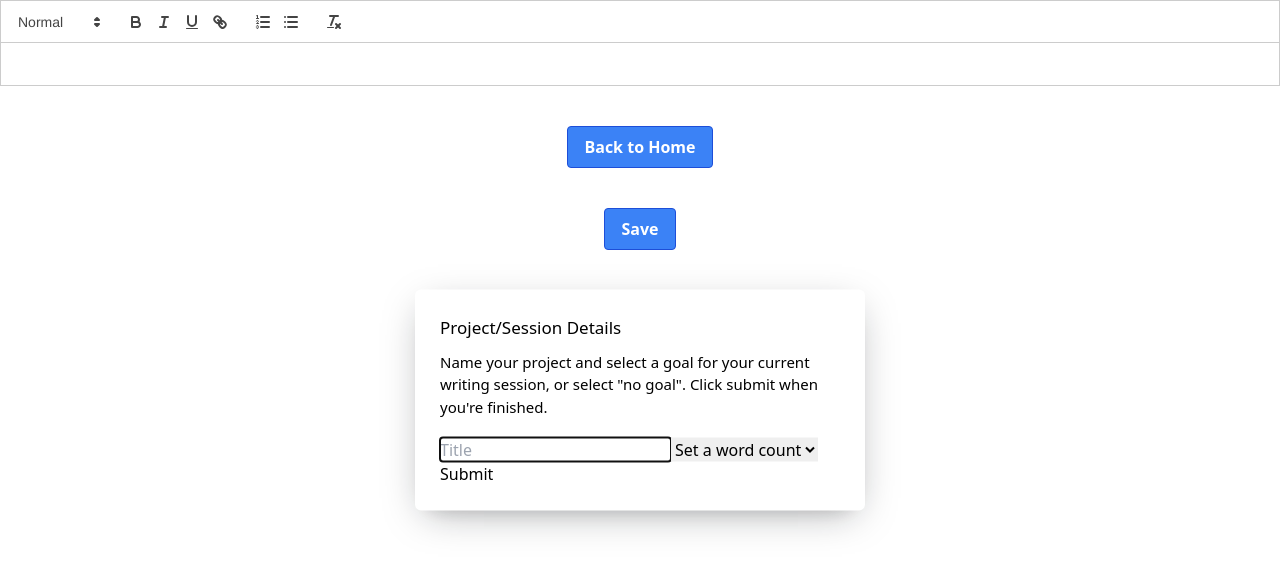
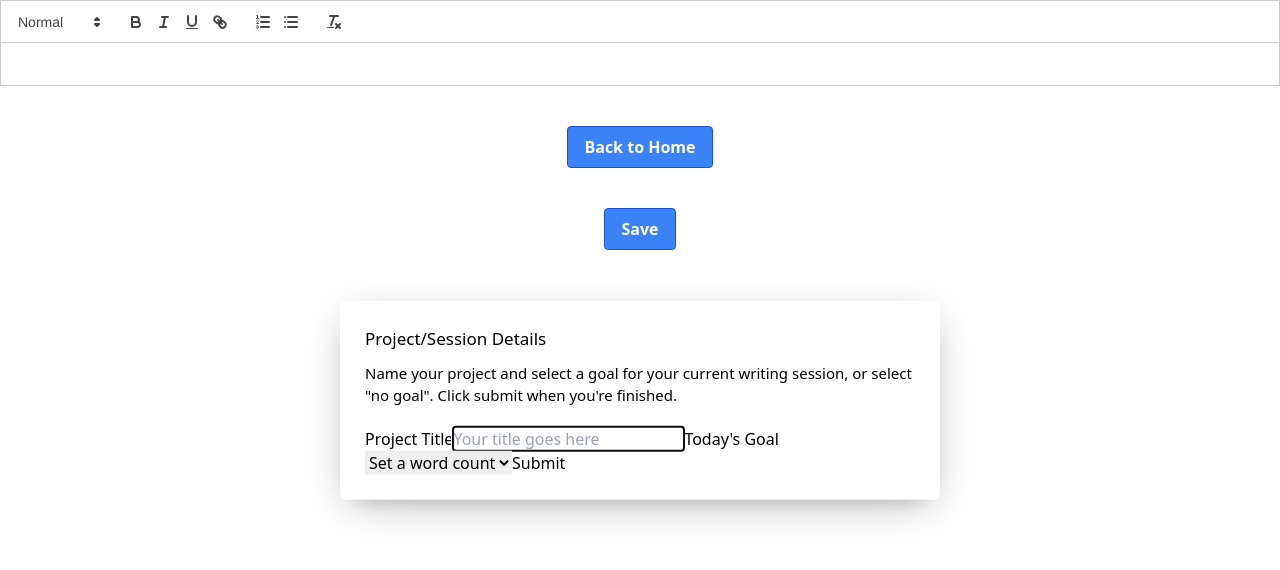
Before and after one commit to parrottjrs/think-write, a React (Vite) app: page /think-write/edit/01d5cabc-e0c5-42da-853d-7f167b16db36 in a window 1280 px wide. Shown: the top 570 px of the page. Built offline with nearby package versions, Linux system fonts and the light colour scheme.

Commit message:
Dialog component update
Dialog component now functions as intended (still needs styling))

```diff
--- a/src/components/ProjectList.tsx
+++ b/src/components/ProjectList.tsx
@@ -21,7 +21,7 @@ export default function ProjectList() {
     return (
       <React.Fragment key={id}>
         <div className="p-4 border-b hover:bg-gray-50">
-          {title ? title : ""}
+          {title ? title : "Untitled Project"}
         </div>
         <div className="p-4 border-b hover:bg-gray-50">{modified}</div>
         <div className="p-4 border-b hover:bg-gray-50">
--- a/src/components/SessionList.tsx
+++ b/src/components/SessionList.tsx
@@ -5,7 +5,7 @@ import EditButton from "./EditButton";
 import ReactQuill from "react-quill";
 import { formatDate, lockCheck, saveProject } from "../utils/utils";
 
-function SessionListItem({ session, id, hot, sessions }) {
+function SessionListItem({ session, id, hot, sessions, title }) {
   const { cold, sessionId, unlockDate } = session;
 
   const [change, setChange] = useState(true);
@@ -18,6 +18,7 @@ function SessionListItem({ session, id, hot, sessions }) {
     );
     currentSession.cold = sessionText;
     saveProject({
+      title: title,
       id: id,
       hot: hot,
       modified: formatDate(new Date()),
@@ -51,7 +52,7 @@ function SessionListItem({ session, id, hot, sessions }) {
   );
 }
 
-export default function SessionList({ id, sessions, hot }) {
+export default function SessionList({ id, sessions, hot, title }) {
   const [open, setOpen] = useState(false);
 
   if (!sessions.length) {
@@ -90,6 +91,7 @@ export default function SessionList({ id, sessions, hot }) {
             id={id}
             hot={hot}
             sessions={sessions}
+            title={title}
           />
         ))}
       </Collapsible.Content>
--- a/src/pages/Editor.tsx
+++ b/src/pages/Editor.tsx
@@ -8,17 +8,25 @@ import HomeButton from "../components/HomeButton";
 import { createProject, formatDate, saveProject } from "../utils/utils";
 import SessionList from "../components/SessionList";
 import * as Dialog from "@radix-ui/react-dialog";
-import { Cross2Icon } from "@radix-ui/react-icons";
 import { useForm } from "react-hook-form";
 
-const SessionDialog = () => {
-  const { register, handleSubmit } = useForm();
+const SessionDialog = (props) => {
+  const { register, handleSubmit } = useForm({
+    defaultValues: { currentTitle: props.title, goal: "wordCount" },
+  });
+
   const [open, setOpen] = useState(true);
+
   return (
     <Dialog.Root open={open} onOpenChange={setOpen}>
       <Dialog.Portal>
         <Dialog.Overlay className="bg-blackA9 data-[state=open]:animate-overlayShow fixed inset-0" />
-        <Dialog.Content className="data-[state=open]:animate-contentShow fixed top-[50%] left-[50%] max-h-[85vh] w-[90vw] max-w-[450px] translate-x-[-50%] translate-y-[-50%] rounded-[6px] bg-white p-[25px] shadow-[hsl(206_22%_7%_/_35%)_0px_10px_38px_-10px,_hsl(206_22%_7%_/_20%)_0px_10px_20px_-15px] focus:outline-none">
+        <Dialog.Content
+          className="data-[state=open]:animate-contentShow fixed top-[50%] left-[50%] max-h-[85vh] w-[90vw] max-w-[600px] translate-x-[-50%] translate-y-[-50%] rounded-[6px] bg-white p-[25px] shadow-[hsl(206_22%_7%_/_35%)_0px_10px_38px_-10px,_hsl(206_22%_7%_/_20%)_0px_10px_20px_-15px] focus:outline-none"
+          onInteractOutside={(e) => {
+            e.preventDefault();
+          }}
+        >
           <Dialog.Title className="text-mauve12 m-0 text-[17px] font-medium">
             Project/Session Details
           </Dialog.Title>
@@ -28,24 +36,38 @@ const SessionDialog = () => {
           </Dialog.Description>
           <form
             onSubmit={handleSubmit((data) => {
-              console.log(data);
+              props.passData(data);
               setOpen(false);
             })}
           >
-            <label>
+            {!props.title && (
+              <label htmlFor="titleInput">
+                {"Project Title"}
                 <input
+                  id="titleInput"
                   type="text"
                   {...register("currentTitle")}
-                placeholder="Title"
+                  placeholder="Your title goes here"
                   required={true}
                 />
               </label>
-            <select {...register("goal")} required={true}>
+            )}
+
+            <label htmlFor="goal">
+              Today's Goal
+              <select
+                id="goal"
+                {...register("goal")}
+                type="select"
+                required={true}
+              >
                 <option value="wordCount">Set a word count</option>
                 <option value="timer">Set a timer</option>
                 <option value="noGoal">No goal</option>
               </select>
-            <input type="submit" />
+            </label>
+
+            <input type="submit" className="self-right" />
           </form>
         </Dialog.Content>
       </Dialog.Portal>
@@ -60,10 +82,12 @@ export default function Editor() {
   let { sessions, hot = "", title = "" } = createProject(id);
 
   const [text, setText] = useState(hot);
+  const [data, setData] = useState({ currentTitle: title, goal: "" });
 
   useEffect(() => {
     saveProject({
       id: id,
+      title: data.currentTitle,
       hot: text,
       modified: formatDate(new Date()),
       sessions: sessions,
@@ -77,8 +101,15 @@ export default function Editor() {
   return (
     <div>
       <div className="w-75% flex flex-col">
-        <SessionDialog />
-        <SessionList id={id} sessions={sessions} hot={hot} />
+        <h1>{data.currentTitle}</h1>
+        <SessionDialog
+          title={title}
+          id={id}
+          passData={(data) => {
+            setData(data);
+          }}
+        />
+        <SessionList id={id} sessions={sessions} hot={hot} title={title} />
         <ReactQuill theme="snow" value={text} onChange={handleChange} />
         <HomeButton />
         <SaveButton id={id} />
--- a/src/utils/utils.ts
+++ b/src/utils/utils.ts
@@ -56,6 +56,7 @@ export const saveProject = (currentProject) => {
     (project) => project.id === currentProject.id
   );
   if (existing) {
+    existing.title = currentProject.title;
     existing.hot = currentProject.hot;
     existing.modified = currentProject.modified;
     existing.sessions = currentProject.sessions;
```
Lines whose indentation alone changed are shown as unchanged.
